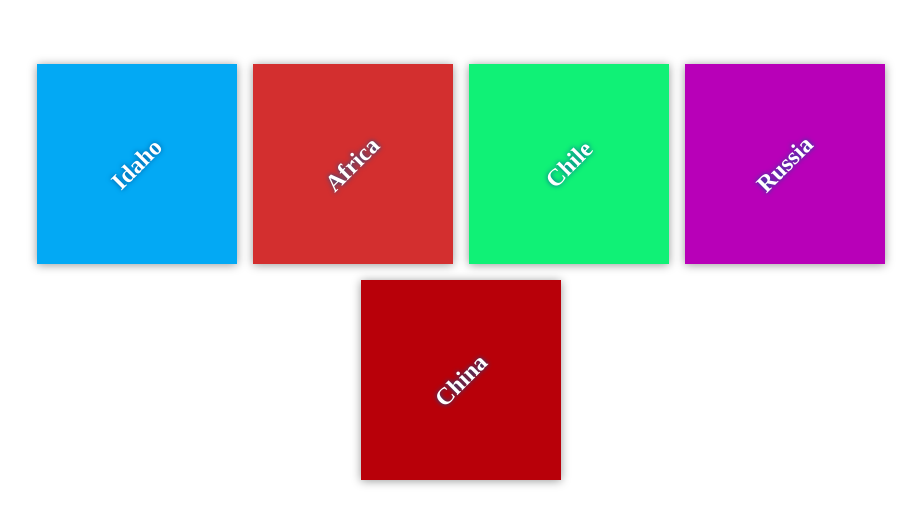
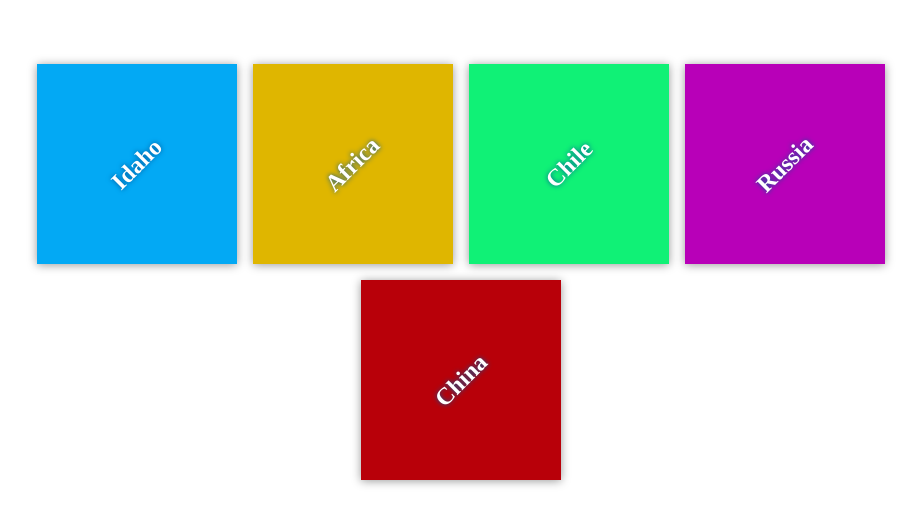
Before and after one commit to Redouane64/my-travel-plans, a plain HTML site: page Index.html in a window 1280 px wide. Shown: the part 128-652 px from the top of the page, without its empty margins (179-1100 px from the left). Drawn offline with Linux system fonts and the light colour scheme.

Commit message:
Fix id names

```diff
--- a/Index.html
+++ b/Index.html
@@ -10,11 +10,11 @@
 
     <div class="container">
         <div class="destination-container">
-            <div class="destination" id="florida">
+            <div class="destination" id="idaho">
                 <h2>Idaho</h2>
             </div>
 
-            <div class="destination" id="paris">
+            <div class="destination" id="africa">
                 <h2>Africa</h2>
             </div>
             <div class="destination" id="chile">
--- a/css/app.css
+++ b/css/app.css
@@ -46,12 +46,12 @@ h2 {
     text-shadow: 0 0 5px #01579b;
 }
 
-#florida {
+#idaho {
     background-color: #03a9f4;
 }
 
-#paris {
-    background-color: #d32f2f;
+#africa {
+    background-color: #dfb600;
 }
 
 .destination:hover h2 {
```
